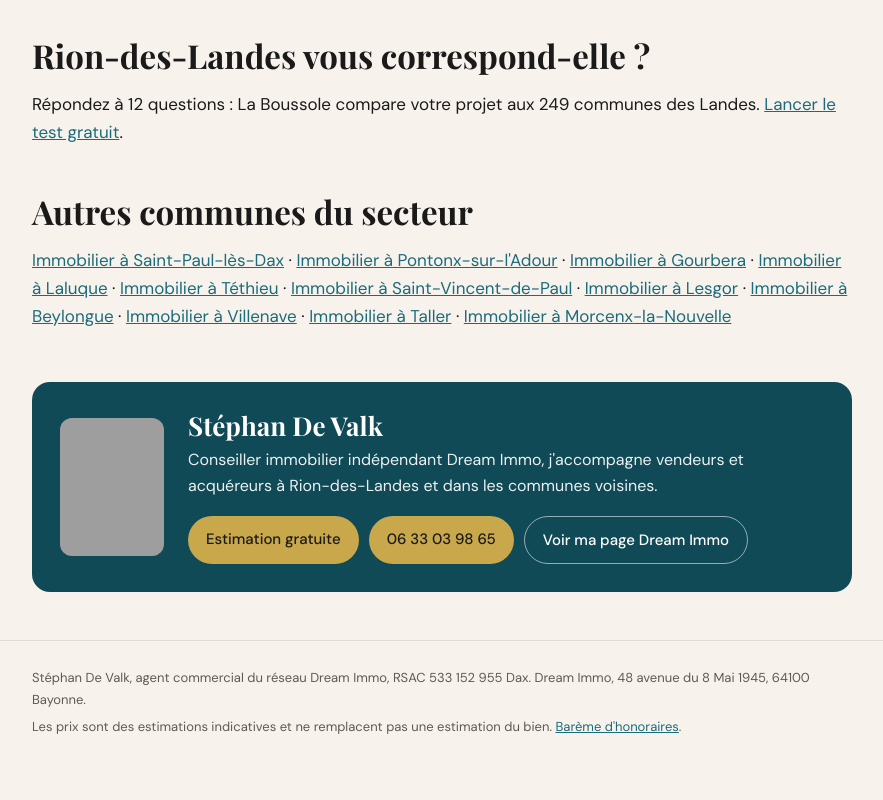
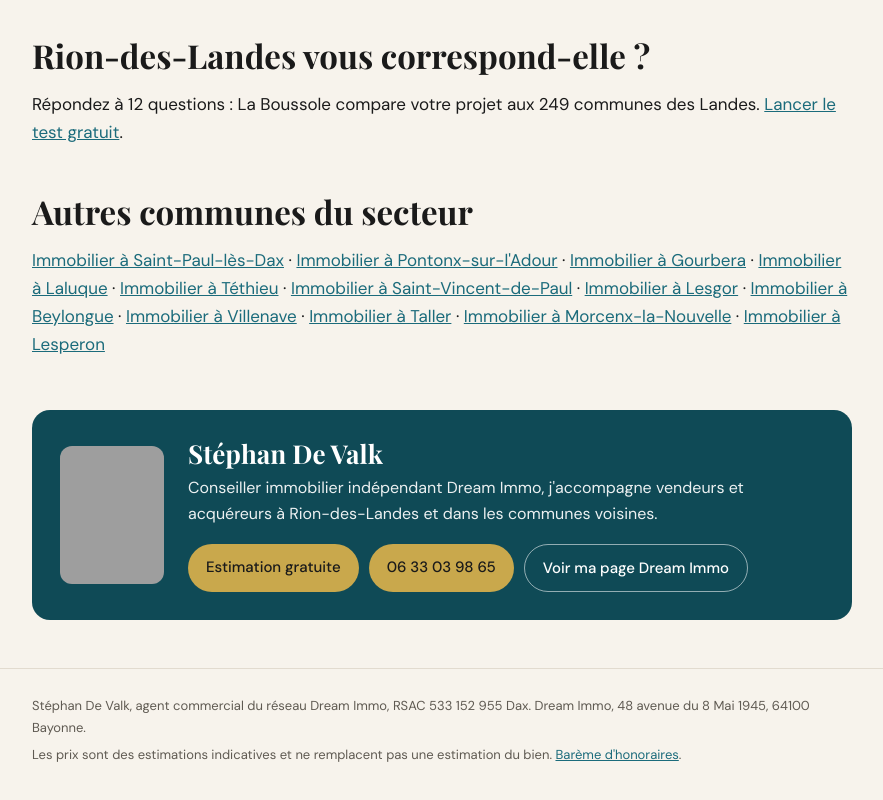
Before and after one commit to Stephdevalk/boussole-landes, a plain HTML site: page rion-des-landes/index.html in a window 1280 px wide. Shown: the part 1802-2602 px from the top of the page, without its empty margins (198-1081 px from the left). Before the commit the page ends 2576 px from the top, so only its background shows below. Drawn offline with nearby package versions, Linux system fonts and the light colour scheme; grey boxes are pictures that could not be loaded; a web font is replaced by a local one.

Commit message:
Update index.html

```diff
--- a/rion-des-landes/index.html
+++ b/rion-des-landes/index.html
@@ -113,7 +113,7 @@ footer p+p{margin-top:6px}
 </section>
 <section>
 <h2>Autres communes du secteur</h2>
-<p><a href="/saint-paul-les-dax/">Immobilier à Saint-Paul-lès-Dax</a> · <a href="/pontonx-sur-l-adour/">Immobilier à Pontonx-sur-l'Adour</a> · <a href="/gourbera/">Immobilier à Gourbera</a> · <a href="/laluque/">Immobilier à Laluque</a> · <a href="/tethieu/">Immobilier à Téthieu</a> · <a href="/saint-vincent-de-paul/">Immobilier à Saint-Vincent-de-Paul</a> · <a href="/lesgor/">Immobilier à Lesgor</a> · <a href="/beylongue/">Immobilier à Beylongue</a> · <a href="/villenave/">Immobilier à Villenave</a> · <a href="/taller/">Immobilier à Taller</a> · <a href="/morcenx-la-nouvelle/">Immobilier à Morcenx-la-Nouvelle</a></p>
+<p><a href="/saint-paul-les-dax/">Immobilier à Saint-Paul-lès-Dax</a> · <a href="/pontonx-sur-l-adour/">Immobilier à Pontonx-sur-l'Adour</a> · <a href="/gourbera/">Immobilier à Gourbera</a> · <a href="/laluque/">Immobilier à Laluque</a> · <a href="/tethieu/">Immobilier à Téthieu</a> · <a href="/saint-vincent-de-paul/">Immobilier à Saint-Vincent-de-Paul</a> · <a href="/lesgor/">Immobilier à Lesgor</a> · <a href="/beylongue/">Immobilier à Beylongue</a> · <a href="/villenave/">Immobilier à Villenave</a> · <a href="/taller/">Immobilier à Taller</a> · <a href="/morcenx-la-nouvelle/">Immobilier à Morcenx-la-Nouvelle</a> · <a href="/lesperon/">Immobilier à Lesperon</a></p>
 </section>
 <div class="adv" id="contact">
 <img src="https://img.netty.immo/dreamimmo/assets/nego/226@222x320.jpg" alt="Stéphan De Valk, conseiller immobilier à Rion-des-Landes" loading="lazy">
```
